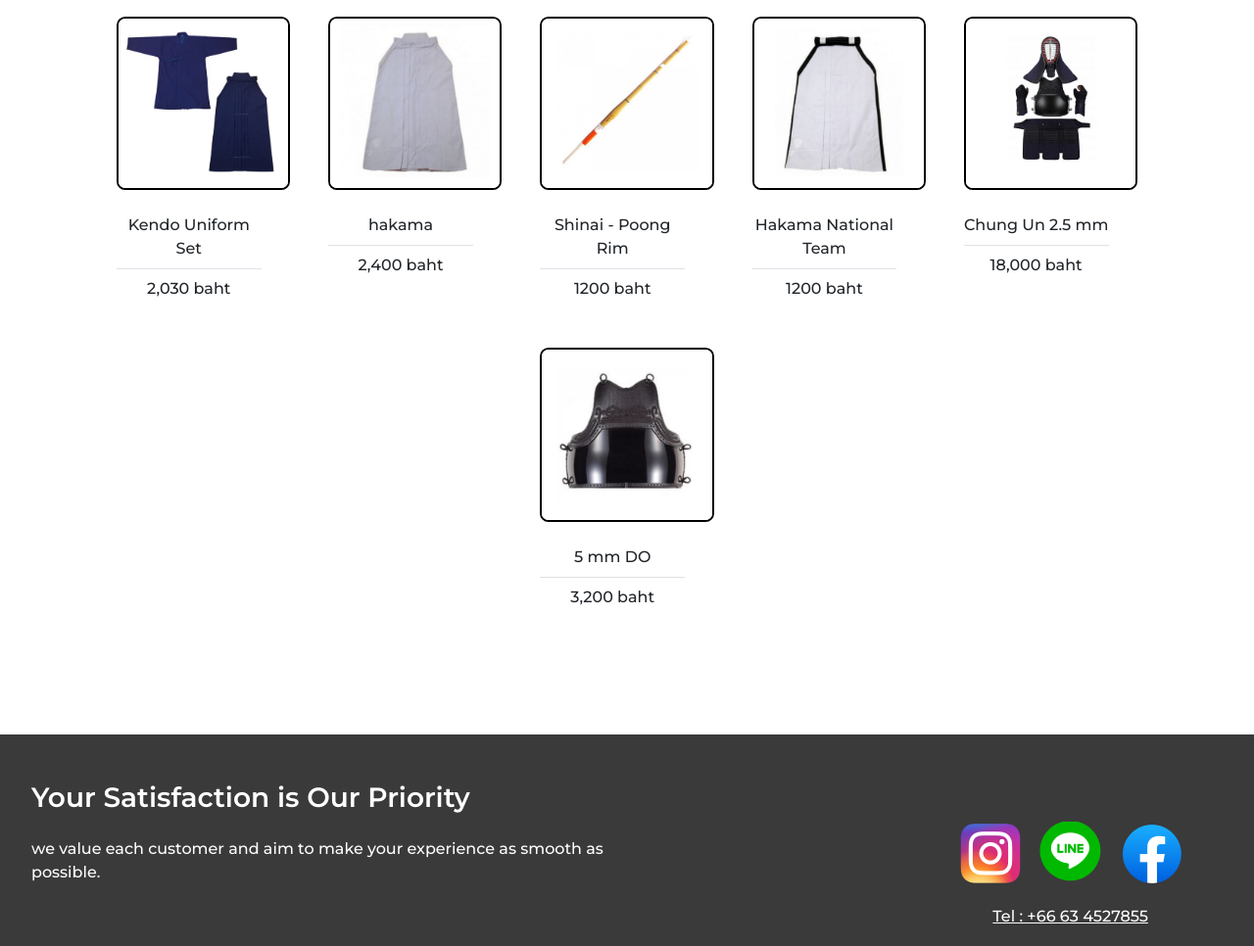
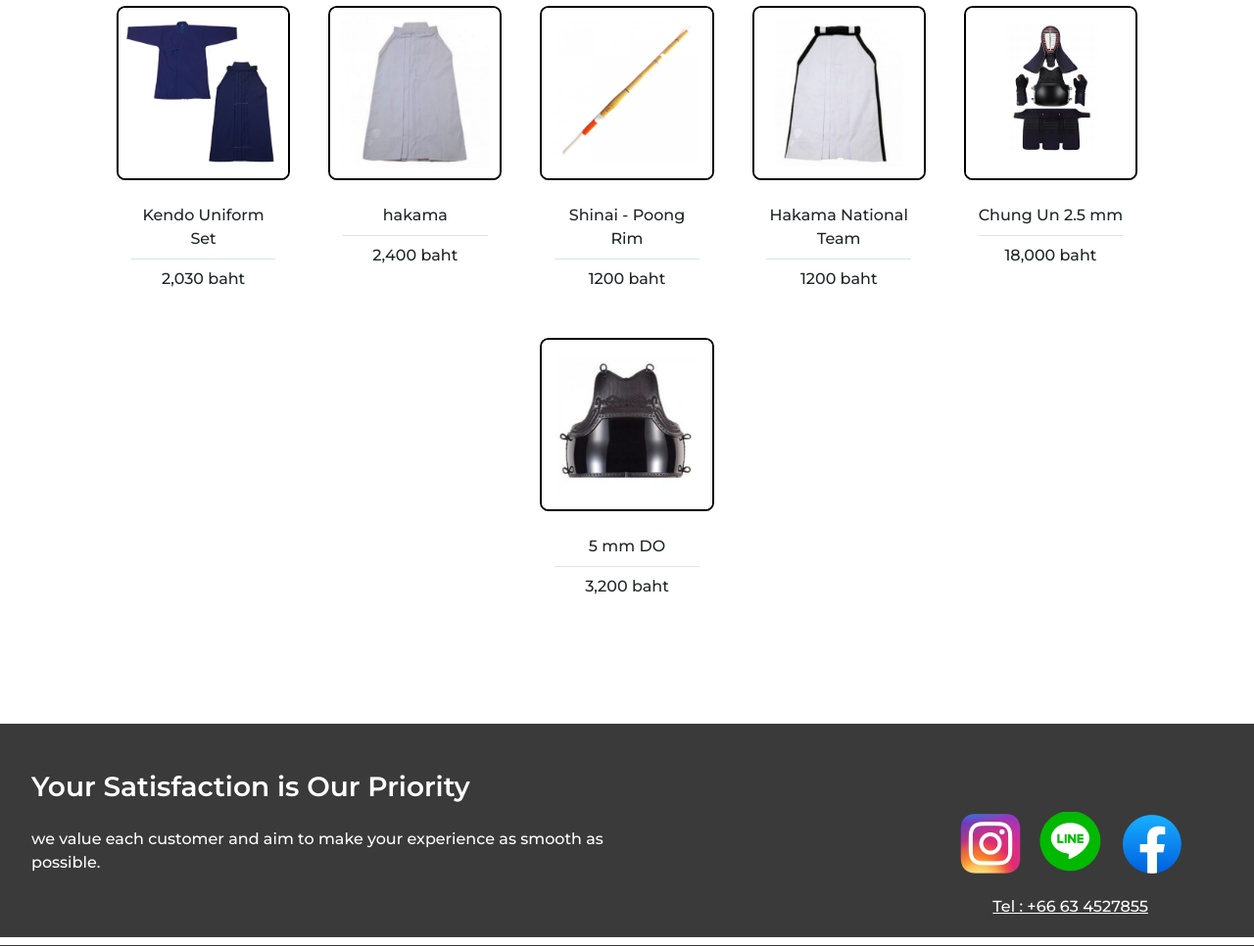
Before and after one commit to BKOPYZ/kendoshop, a Django app: page /home/ in a window 1280 px wide. Shown: the part 1017-1983 px from the top of the page at 98% size. Run offline with Django 5.2, Linux system fonts and the light colour scheme; some libraries are stand-ins or nearby versions.

Commit message:
fix: change img size and make text aligned center in home and product page

```diff
--- a/templates/core/home.html
+++ b/templates/core/home.html
@@ -16,12 +16,12 @@
     <div class="container-fluid mb-lg-5">
       <div class="row justify-content-evenly px-lg-5 gap-0">
         <a href="{% url 'core:product' category='sword' %}" class="ms-5 col-3 d-flex justify-content-center"><img
-            src="{% static 'assets/imgs/squareImage/1.png' %}" alt="sword" class="col-10 px-lg-4 img-fluid image" /></a>
+            src="{% static 'assets/imgs/squareImage/1.png' %}" alt="sword" class="col-12 px-lg-4 img-fluid image" /></a>
         <a href="{% url 'core:product' category='armor' %}" class="col-3 d-flex justify-content-center"><img
-            src="{% static 'assets/imgs/squareImage/2.png' %}" alt="armor" class="col-10 px-lg-4 img-fluid image" /></a>
+            src="{% static 'assets/imgs/squareImage/2.png' %}" alt="armor" class="col-12 px-lg-4 img-fluid image" /></a>
         <a href="{% url 'core:product' category='uniform' %}" class="me-5 col-3 d-flex justify-content-center"><img
             src="{% static 'assets/imgs/squareImage/3.png' %}" alt="uniform"
-            class="col-10 px-lg-4 img-fluid image" /></a>
+            class="col-12 px-lg-4 img-fluid image" /></a>
       </div>
     </div>
     <div class="container-fluid pt-5">
@@ -31,46 +31,46 @@
       <div class="row justify-content-evenly px-lg-5">
         <div class="col-2 px-1 my-3">
           <img src="../../static/assets/imgs/squareImage/4.png" alt="uniform" class="text-center col-12 image choice" />
-          <p class="text-center col-lg-10 col-12 mt-3 mb-2 py-2 montserrat-light border-bottom">
+          <p class="mx-auto text-center col-lg-10 col-12 mt-3 mb-2 py-2 montserrat-light border-bottom">
             Kendo Uniform Set
           </p>
-          <p class="text-center col-lg-10 col-12 pt-0 montserrat-light">
+          <p class="mx-auto text-center col-lg-10 col-12 pt-0 montserrat-light">
             2,030 baht
           </p>
         </div>
         <div class="col-2 px-1  my-3">
           <img src="../../static/assets/imgs/squareImage/5.png" alt="hakama" class="col-12 image choice" />
-          <p class="text-center col-lg-10 col-12 mt-3 mb-2 py-2 montserrat-light border-bottom">
+          <p class="mx-auto text-center col-lg-10 col-12 mt-3 mb-2 py-2 montserrat-light border-bottom">
             hakama
           </p>
-          <p class="text-center col-lg-10 col-12 pt-0 montserrat-light">
+          <p class="mx-auto text-center col-lg-10 col-12 pt-0 montserrat-light">
             2,400 baht
           </p>
         </div>
         <div class="col-2 px-1  my-3">
           <img src="../../static/assets/imgs/squareImage/6.png" alt="shinai" class="col-12 image choice" />
-          <p class="text-center col-lg-10 col-12 mt-3 mb-2 py-2 montserrat-light border-bottom">
+          <p class="mx-auto text-center col-lg-10 col-12 mt-3 mb-2 py-2 montserrat-light border-bottom">
             Shinai - Poong Rim
           </p>
-          <p class="text-center col-lg-10 col-12 pt-0 montserrat-light">
+          <p class="mx-auto text-center col-lg-10 col-12 pt-0 montserrat-light">
             1200 baht
           </p>
         </div>
         <div class="col-2 px-1  my-3 ">
           <img src="../../static/assets/imgs/squareImage/7.png" alt="shinai" class="col-12 image choice" />
-          <p class="text-center col-lg-10 col-12 mt-3 mb-2 py-2 montserrat-light border-bottom">
+          <p class="mx-auto text-center col-lg-10 col-12 mt-3 mb-2 py-2 montserrat-light border-bottom">
             Hakama National Team
           </p>
-          <p class="text-center col-lg-10 col-12 pt-0 montserrat-light">
+          <p class="mx-auto text-center col-lg-10 col-12 pt-0 montserrat-light">
             1200 baht
           </p>
         </div>
         <div class="col-2 px-1  my-3">
           <img src="../../static/assets/imgs/squareImage/8.png" alt="shinai" class="col-12 image choice" />
-          <p class="text-center col-lg-10 col-12 mt-3 mb-2 py-2 montserrat-light border-bottom">
+          <p class="mx-auto text-center col-lg-10 col-12 mt-3 mb-2 py-2 montserrat-light border-bottom">
             Chung Un 2.5 mm
           </p>
-          <p class="text-center col-lg-10 col-12 pt-0 montserrat-light">
+          <p class="mx-auto text-center col-lg-10 col-12 pt-0 montserrat-light">
             18,000 baht
           </p>
         </div>
@@ -78,10 +78,10 @@
       <div class="row justify-content-evenly px-lg-5">
         <div class="col-2 px-1  my-3">
           <img src="../../static/assets/imgs/squareImage/9.png" alt="shinai" class="col-12 image choice" />
-          <p class="text-center col-lg-10 col-12 mt-3 mb-2 py-2 montserrat-light border-bottom">
+          <p class="mx-auto text-center col-lg-10 col-12 mt-3 mb-2 py-2 montserrat-light border-bottom">
             5 mm DO
           </p>
-          <p class="text-center col-lg-10 col-12 pt-0 montserrat-light">
+          <p class="mx-auto text-center col-lg-10 col-12 pt-0 montserrat-light">
             3,200 baht
           </p>
         </div>
--- a/templates/core/product.html
+++ b/templates/core/product.html
@@ -70,9 +70,10 @@
                             href="{% url 'core:product_detail' category=product.product_type product_id=product.product_id%}">
                             <div>
                                 <img src="{{ product.image.url}}" alt="uniform" class="col-12 image choice">
-                                <p class="text-center col-lg-10 col-12 mt-3 mb-2 py-2 montserrat-light border-bottom">
+                                <p
+                                    class="mx-auto text-center col-lg-10 col-12 mt-3 mb-2 py-2 montserrat-light border-bottom">
                                     {{product.name}}</p>
-                                <p class="text-center col-lg-10 col-12 pt-0 montserrat-light">
+                                <p class="mx-auto text-center col-lg-10 col-12 pt-0 montserrat-light">
                                     {{product.price|floatformat:2}} baht</p>
                             </div>
                         </a>
```
Also changed, not shown: kendo_shop.db, static/assets/imgs/kendoshop.png, static/assets/imgs/squareImage/1.png, static/assets/imgs/squareImage/2.png, 1 other file.
